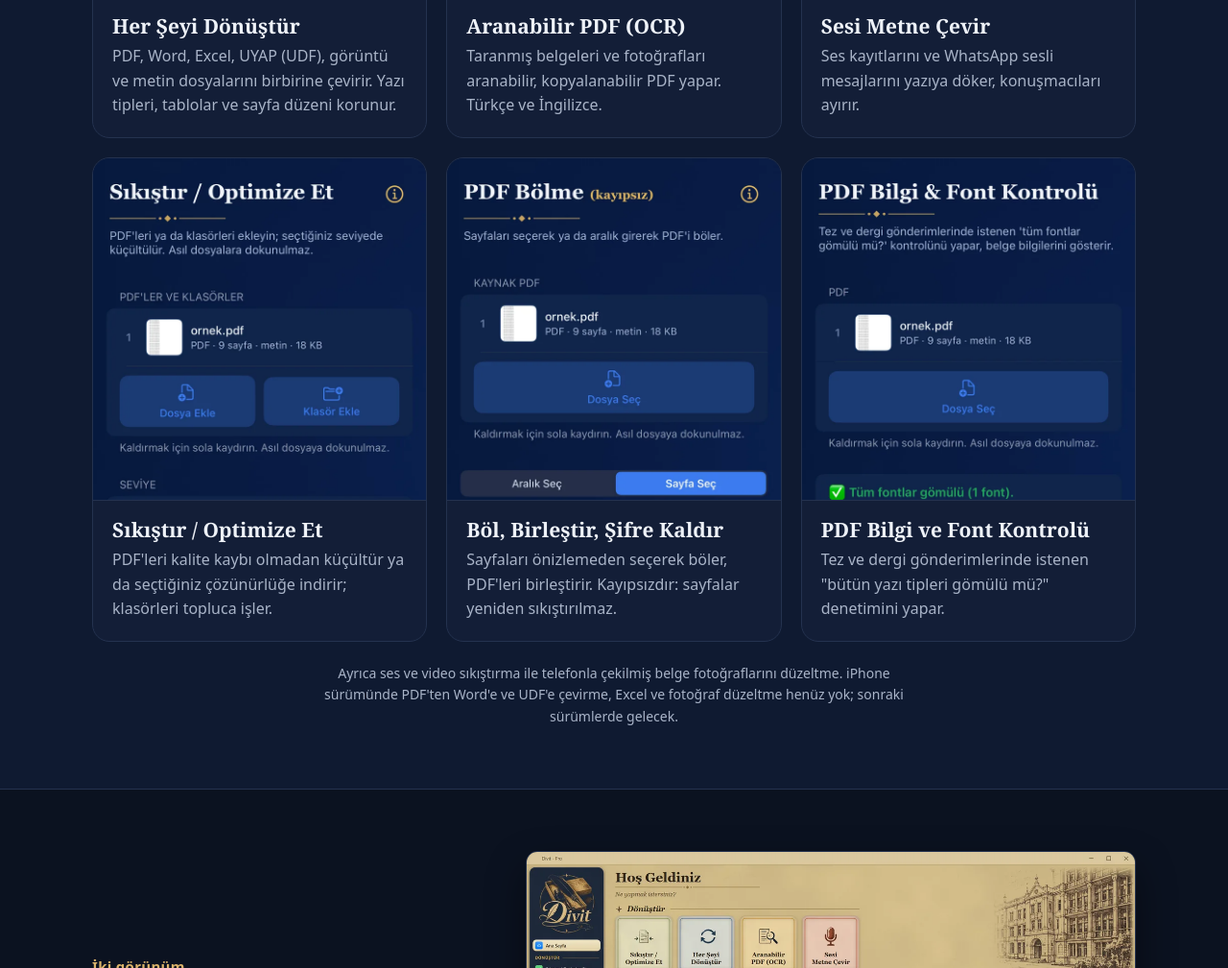
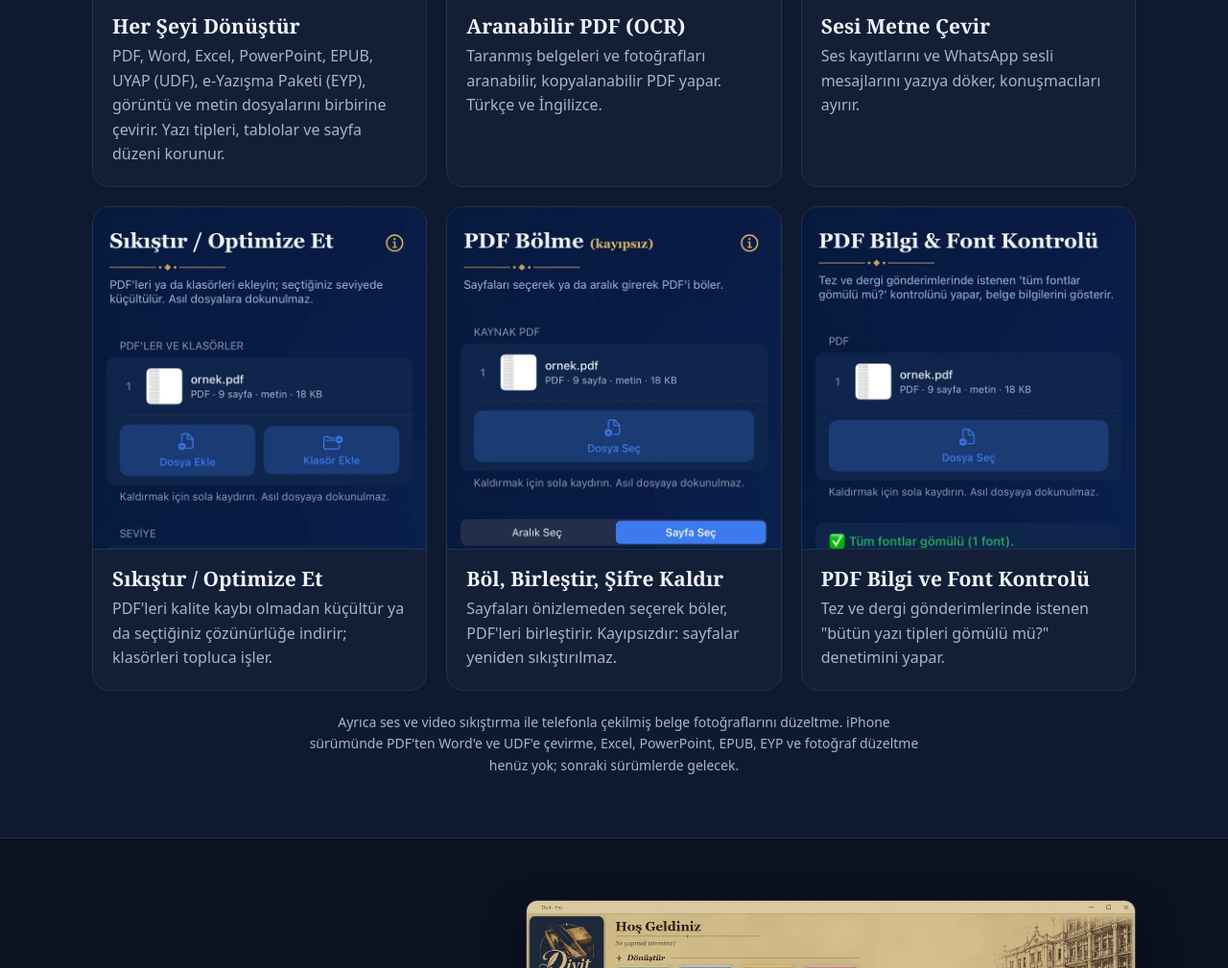
Before and after one commit to whosaidreal/divit, a plain HTML site: page index.html in a window 1280 px wide. Shown: the part 1234-2243 px from the top of the page at 96% size. Drawn offline with Linux system fonts and the light colour scheme.

Commit message:
Divit 3.37: PowerPoint, EPUB ve EYP

```diff
--- a/index.html
+++ b/index.html
@@ -70,7 +70,7 @@
       <article class="kart">
         <img src="img/iphone-donustur.webp" width="720" height="740" loading="lazy" decoding="async" alt="Her Şeyi Dönüştür sayfası">
         <div class="metin"><h3>Her Şeyi Dönüştür</h3>
-          <p>PDF, Word, Excel, UYAP (UDF), görüntü ve metin dosyalarını birbirine çevirir. Yazı tipleri, tablolar ve sayfa düzeni korunur.</p></div>
+          <p>PDF, Word, Excel, PowerPoint, EPUB, UYAP (UDF), e-Yazışma Paketi (EYP), görüntü ve metin dosyalarını birbirine çevirir. Yazı tipleri, tablolar ve sayfa düzeni korunur.</p></div>
       </article>
       <article class="kart">
         <img src="img/iphone-ocr.webp" width="720" height="740" loading="lazy" decoding="async" alt="Aranabilir PDF (OCR) sayfası">
@@ -99,7 +99,7 @@
       </article>
     </div>
     <p class="dipnot">Ayrıca ses ve video sıkıştırma ile telefonla çekilmiş belge fotoğraflarını düzeltme. iPhone sürümünde
-      PDF'ten Word'e ve UDF'e çevirme, Excel ve fotoğraf düzeltme henüz yok; sonraki sürümlerde gelecek.</p>
+      PDF'ten Word'e ve UDF'e çevirme, Excel, PowerPoint, EPUB, EYP ve fotoğraf düzeltme henüz yok; sonraki sürümlerde gelecek.</p>
   </div>
 </section>
 
```
Also changed, not shown: THIRD_PARTY_NOTICES.txt, 1 other file.
